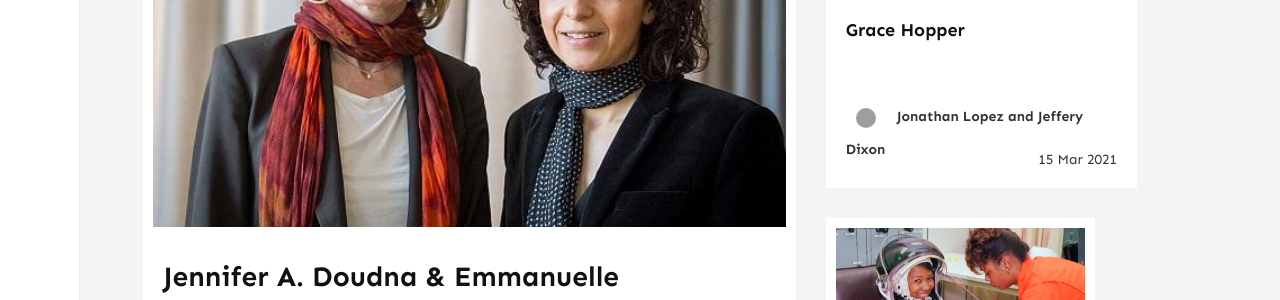
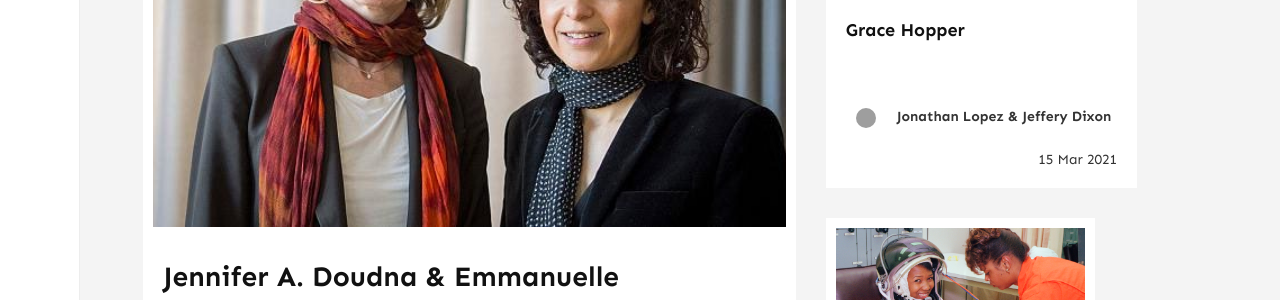
Before and after one commit to iMAKE-Innovation-Center/imake-whm, a Jekyll site: the page built from index.html, in a window 1280 px wide. Shown: the part 553-853 px from the top of the page. Built offline with Jekyll 4.4.1, drawn with Linux system fonts in a browser that asks for light colours; nearby versions of some CDN libraries; the list of posts is cut into pages by our own code; comment, search, counter and statistics services are not loaded; grey boxes are pictures that could not be loaded.

Commit message:
Update _config.yml

```diff
--- a/_config.yml
+++ b/_config.yml
@@ -24,8 +24,8 @@ authors:
     #avatar: /assets/images/anna_patrick.png
 
   figure_3:
-    name: Jonathan Lopez and Jeffery Dixon
-    display_name: Jonathan Lopez and Jeffery Dixon
+    name: Jonathan Lopez & Jeffery Dixon
+    display_name: Jonathan Lopez & Jeffery Dixon
     #avatar:
 
 
```
